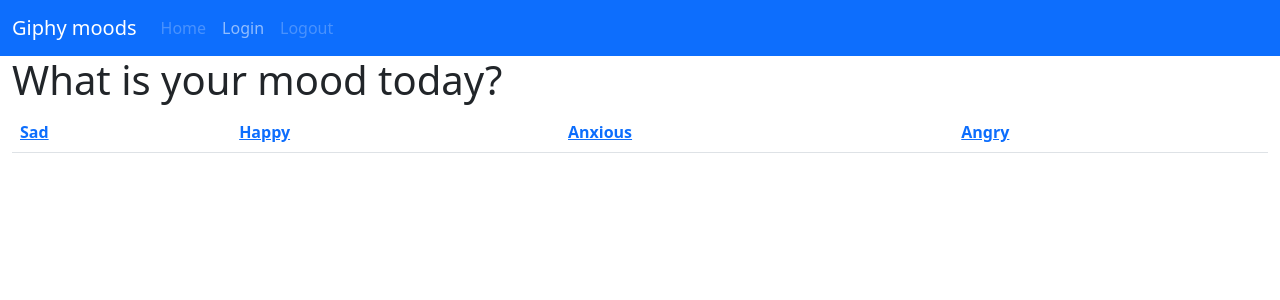
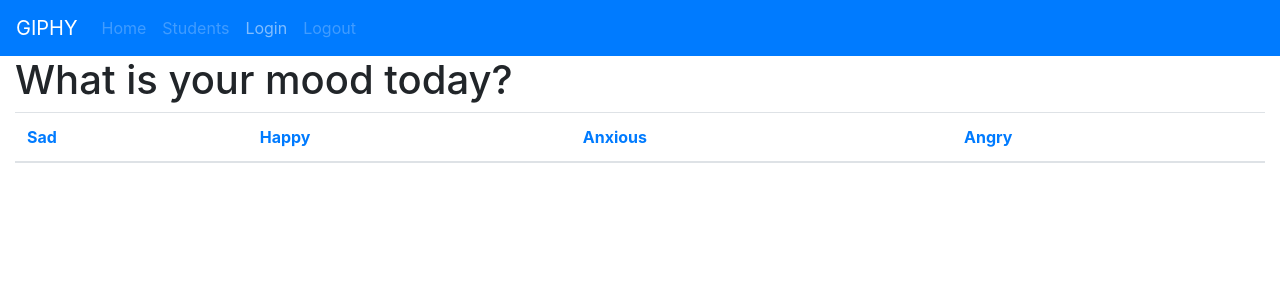
Before and after one commit to talia100/Giphted, a Python web app: template templates/home.html in a window 1280 px wide. Shown: the top 300 px of the page. Run offline with Jinja, Linux system fonts and the light colour scheme; the template is opened without the code that fills it, so the values that code supplies are empty; some libraries are stand-ins or nearby versions.

Commit message:
Update base.html

```diff
--- a/templates/base.html
+++ b/templates/base.html
@@ -1,43 +1,51 @@
 <!DOCTYPE html>
 <html>
 <head>
-	<link href="https://cdn.jsdelivr.net/npm/bootstrap@5.1.3/dist/css/bootstrap.min.css" rel="stylesheet" integrity="sha384-1BmE4kWBq78iYhFldvKuhfTAU6auU8tT94WrHftjDbrCEXSU1oBoqyl2QvZ6jIW3" crossorigin="anonymous">
+        <link rel="stylesheet" href="https://cdn.jsdelivr.net/npm/bootstrap@4.0.0/dist/css/bootstrap.min.css" integrity="sha384-Gn5384xqQ1aoWXA+058RXPxPg6fy4IWvTNh0E263XmFcJlSAwiGgFAW/dAiS6JXm" crossori>
 <title>{% block title %}{% endblock %}</title>
 </head>
 <body>
+
 <nav class="navbar navbar-expand-lg navbar-dark bg-primary">
-  <div class="container-fluid">
-    <a class="navbar-brand" href="#">Giphy moods</a>
-    <button class="navbar-toggler" type="button" data-bs-toggle="collapse" data-bs-target="#navbarSupportedContent" aria-controls="navbarSupportedContent" aria-expanded="false" aria-label="Toggle navigation">
+  <a class="navbar-brand" href="#">GIPHY</a>
+  <button class="navbar-toggler" type="button" data-toggle="collapse" data-target="#navbarSupportedContent" aria-controls="navbarSupportedContent" aria-expanded="false" aria-label="Toggle navigation">
     <span class="navbar-toggler-icon"></span>
   </button>
+
   <div class="collapse navbar-collapse" id="navbarSupportedContent">
     <ul class="navbar-nav me-auto mb-2 mb-lg-0">
       <li class="nav-item">
         {% if active_page == 'home' and current_user.is_authenticated %}
-		     {% set home_class = "active" %}
+             {% set home_class = 'active' %}
         {% elif not current_user.is_authenticated %}
-			 {% set home_class = "disabled" %}
+             {% set home_class = 'disabled' %}
         {% endif %}
-          <a class="nav-link {{ home_class }}" aria-current="page" href="/home">Home</a>
+        <a class="nav-link {{ home_class }}" aria-current = "page" href="/home/teacher">Home</a>
+      </li>
+      <li class="nav-item">
+        <a class="nav-link {{ 'active' if current_user.is_authenticated else'disabled' }}" href="/students">Students</a>
       </li>
       <li class="nav-item">
         {% if active_page == 'login' %}
-		     {% set login_class = "active" %}
+             {% set login_class = 'active' %}
         {% elif current_user.is_authenticated %}
-			  {% set login_class = "disabled" %}
+             {% set login_class = 'disabled' %}
         {% endif %}
         <a class="nav-link {{ login_class }}" href="/login">Login</a>
       </li>
       <li class="nav-item">
-          <a class="nav-link {{ 'active' if current_user.is_authenticated else 'disabled' }}" href="/logout">Logout</a>
+        <a class="nav-link {{ 'active' if current_user.is_authenticated else'disabled' }}" href="/logout">Logout</a>
       </li>
     </ul>
   </div>
-  </div>
 </nav>
+
 {% block content %}
 {% endblock %}
-<script src="https://cdn.jsdelivr.net/npm/bootstrap@5.1.3/dist/js/bootstrap.bundle.min.js" integrity="sha384-ka7Sk0Gln4gmtz2MlQnikT1wXgYsOg+OMhuP+IlRH9sENBO0LRn5q+8nbTov4+1p" crossorigin="anonymous"></script>
+
+<script src="https://code.jquery.com/jquery-3.2.1.slim.min.js" integrity="sha384-KJ3o2DKtIkvYIK3UENzmM7KCkRr/rE9/Qpg6aAZGJwFDMVNA/GpGFF93hXpG5KkN" crossorigin="anonymous"></script>
+<script src="https://cdn.jsdelivr.net/npm/popper.js@1.12.9/dist/umd/popper.min.js" integrity="sha384-ApNbgh9B+Y1QKtv3Rn7W3mgPxhU9K/ScQsAP7hUibX39j7fakFPskvXusvfa0b4Q" crossorigin="anonymous"></script>
+<script src="https://cdn.jsdelivr.net/npm/bootstrap@4.0.0/dist/js/bootstrap.min.js" integrity="sha384-JZR6Spejh4U02d8jOt6vLEHfe/JQGiRRSQQxSfFWpi1MquVdAyjUar5+76PVCmYl" crossorigin="anonymous"></script>
+
 </body>
 </html>
```
Lines whose indentation alone changed are shown as unchanged.
